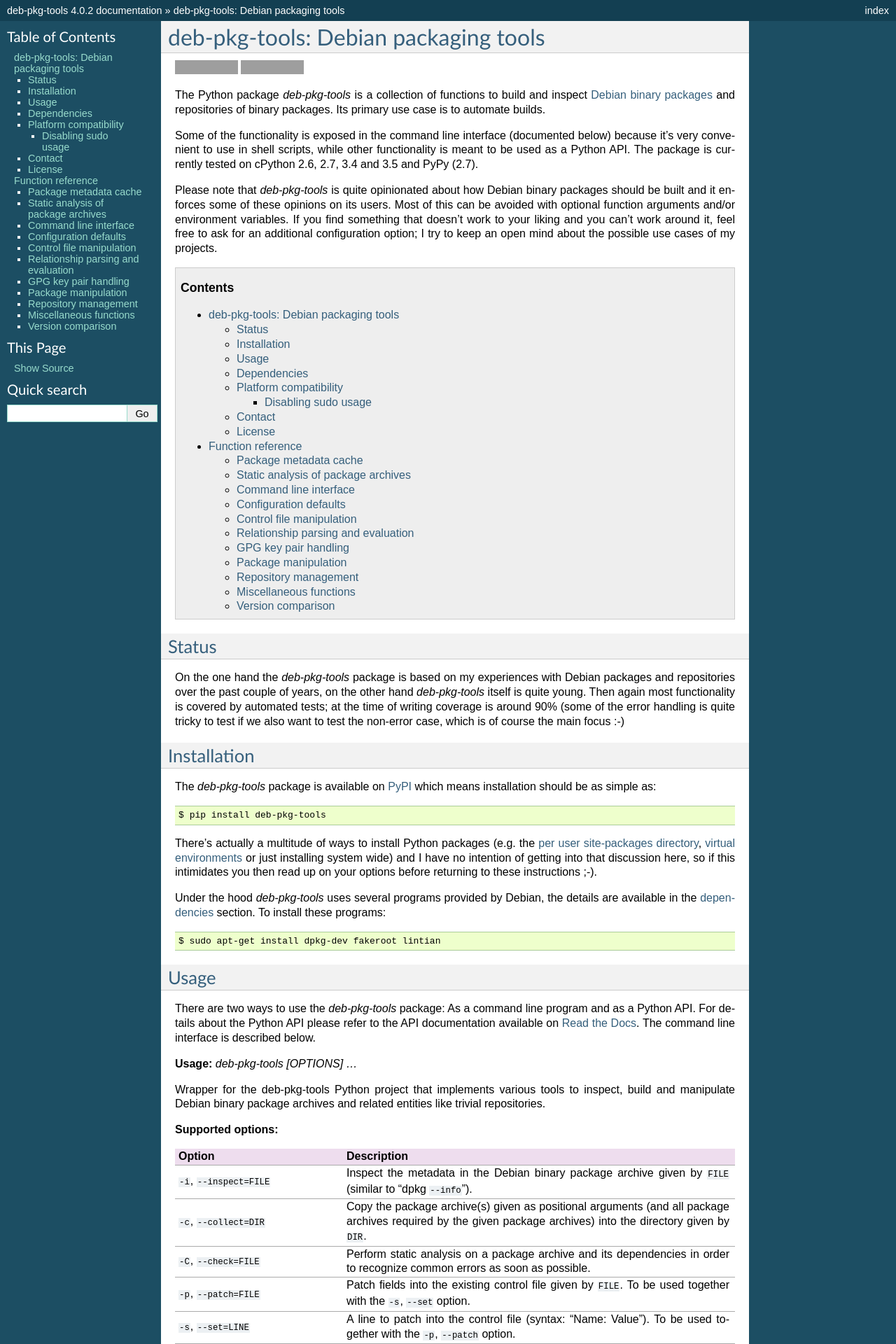
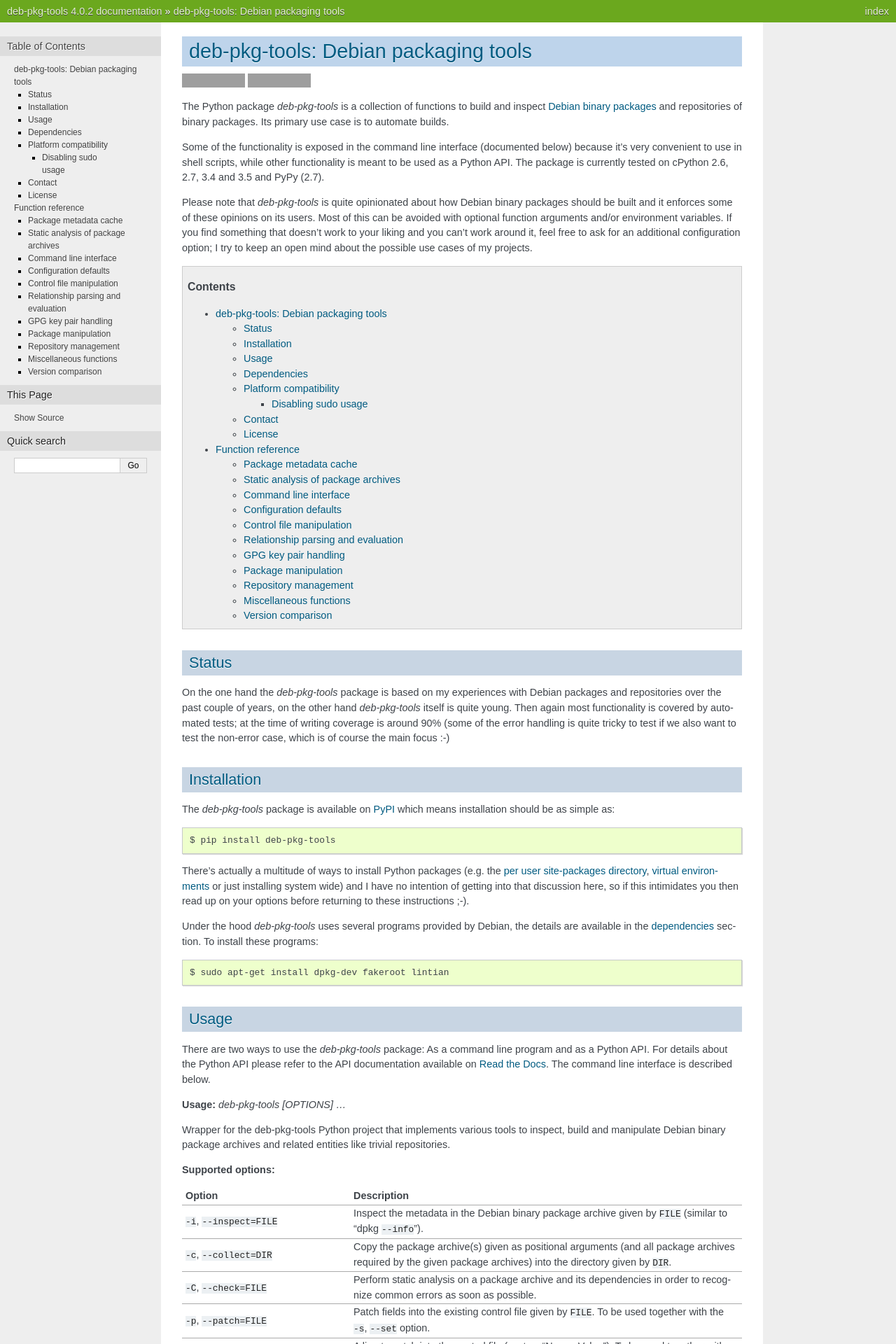
Before and after one commit to xolox/python-deb-pkg-tools, a Sphinx documentation site: the page built from docs/index.rst, in a window 1280 px wide. Shown: the top 1920 px of the page at 70% size. Built offline with Sphinx 7.4.7, drawn with Linux system fonts in a browser that asks for light colours; grey boxes are pictures that could not be loaded.

Commit message:
Change Sphinx theme

```diff
--- a/docs/conf.py
+++ b/docs/conf.py
@@ -1,7 +1,7 @@
 # Debian packaging tools.
 #
 # Author: Peter Odding <peter@peterodding.com>
-# Last Change: January 31, 2017
+# Last Change: July 9, 2017
 # URL: https://github.com/xolox/python-deb-pkg-tools
 
 """Sphinx documentation configuration for the `deb-pkg-tools` project."""
@@ -79,7 +79,7 @@ intersphinx_mapping = dict(
 
 # The theme to use for HTML and HTML Help pages.  See the documentation for
 # a list of builtin themes.
-html_theme = 'classic'
+html_theme = 'nature'
 
 # Output file base name for HTML help builder.
 htmlhelp_basename = 'debpkgtoolsdoc'
```
